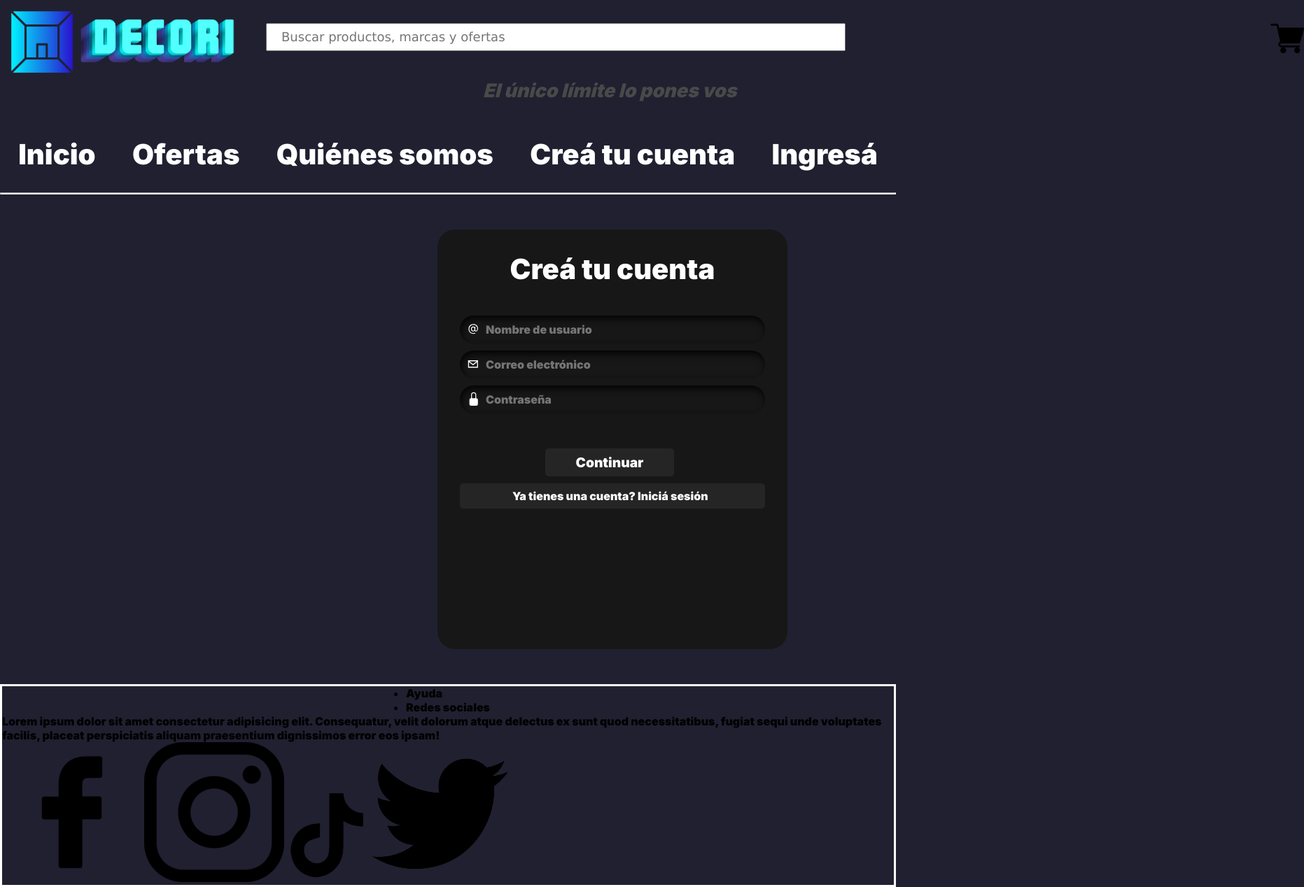
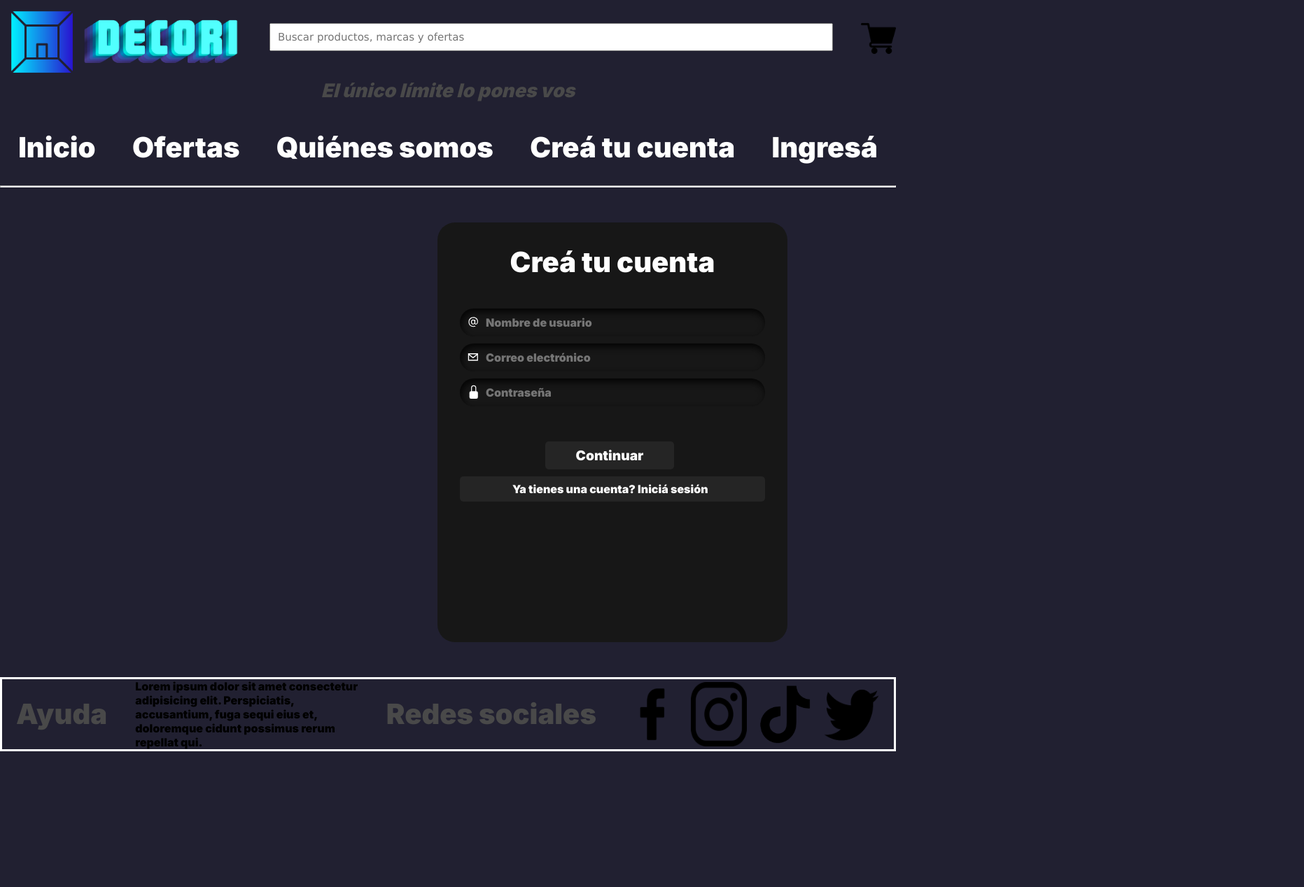
Before and after one commit to TomasMisrahi/Proyecto-JavaScript, a plain HTML site: page pages/crea-tu-cuenta.html in a window 1280 px wide. Shown: the whole page at 70% size, 1863 px wide, since content can reach past the window. After the commit the page ends 1074 px from the top, so only its background shows below. Drawn offline with Linux system fonts and the light colour scheme.

Commit message:
19/09/2023

```diff
--- a/css/style.css
+++ b/css/style.css
@@ -7,8 +7,10 @@
 
 /*header de todos los html*/
 
-body {
-    width: 100vw;
+
+.header-up {
+    display: flex;
+    justify-content: start;
 }
 
 .logo-decori {
@@ -19,35 +21,35 @@ body {
 
 .decori {
     width: 18.75rem;
-    margin-top: -7.875rem;
-    margin-left: 5rem;
+    margin-top: -11px;
+    margin-left: -25px;
+
 }
 
 .barra-de-busqueda {
-    margin-top: -6.8125rem;
-    margin-left: 23.75rem;
-}
-
-.barra-de-busqueda input {
+    margin-top: 33px;
+    padding: 10px;
+    width: 66%;
+    height: 40px;
     font-family: 'verdana';
-    width: 92%;
-    height: 2.5rem;
-    padding: 0 1.25rem;
-    font-size: 1.125rem;
+    font-size: 15px;
     outline: none;
+    ;
 }
 
 .carrito-de-compras {
-    position: absolute;
-    margin-top: -2.625rem;
-    margin-left: 1815px;
-    width: 3rem;
+    margin-top: 30px;
+    margin-left: 40px;
+    width: 50px;
+    height: 50px;
+
 }
 
 .frase {
+    display: flex;
+    justify-content: center;
+    margin-top: -30px;
     color: #494949;
-    margin-top: 40px;
-    margin-left: 690px;
     font-size: 27px;
     font-style: italic;
 }
@@ -61,7 +63,7 @@ body {
     justify-content: space-around;
     list-style: none;
     font-size: 40px;
-    margin-top: 50px;
+    margin-top: 40px;
     width: 100%;
 }
 
@@ -88,7 +90,7 @@ body {
 
 /*footer de todos los html*/
 
-.flex-footer {
+footer {
     display: flex;
     flex-wrap: wrap;
     align-items: center;
@@ -99,21 +101,22 @@ body {
     width: 100%;
 }
 
-.textos-redes {
+.titulos-footer {
     color: #494949;
     font-size: 40px;
 }
 
 .lorem-footer {
+    color: black;
     width: 25%;
 }
 
-.img-footer {
+.imagenes-footer {
     display: flex;
     gap: 15px;
 }
 
-.img-footer img {
+.imagenes-footer img {
     width: 80px;
 }
 
@@ -165,7 +168,7 @@ body {
 */
 /*index.html*/
 
-.grid-main-index {
+.main-index {
     display: grid;
     grid-template-columns: repeat(2, 49%);
     justify-content: center;
@@ -181,16 +184,12 @@ body {
     border-color: white;
 }
 
-.fotos-grid {
+.fotos-grid-index {
     display: flex;
     width: 100%;
     justify-content: center;
 }
-/*
-.fotos-grid img {
-    width: 100%;
-}
-*/
+
 .pokemons h2 {
     color: white;
     margin-top: 20px;
@@ -203,12 +202,6 @@ body {
     margin-left: 20px;
 }
 
-/*
-.pokemons img {
-    margin-top: 20px;
-    margin-left: 75px;
-}
-*/
 .art-toys {
     grid-column: 2/ 3;
     grid-row: 1 / 2;
@@ -253,9 +246,6 @@ body {
     margin-top: 10px
 }
 
-.foto-superheroe {
-}
-
 .figuras-clasicas {
     grid-column: 2 / 3;
     grid-row: 2 / 3;
@@ -275,20 +265,19 @@ body {
     margin-left: 20px;
 }
 
-.clasicas {
+.imagenes-figuras-clasicas {
     display: flex;
     width: 50%;
     justify-content: center;
 }
 
-.clasicas img {
-width: 65%;
+.imagenes-figuras-clasicas img {
+    width: 65%;
 }
 
 .los-mas-vendidos {
     width: 98%;
     margin-top: 10px;
-    margin-left: 1%;
     border-style: solid;
     border-color: white;
 }
@@ -300,25 +289,24 @@ width: 65%;
     font-size: 40px;
 }
 
-
 .los-mas-vendidos img:nth-child(2) {
-    width: 15%;
+    width: 19%;
 }
 
 .los-mas-vendidos img:nth-child(3) {
-    width: 9%;
+    width: 11%;
 }
 
 .los-mas-vendidos img:nth-child(4) {
-    width: 15%;
+    width: 16%;
 }
 
 .los-mas-vendidos img:nth-child(5) {
-    width: 30%;
+    width: 27%;
 }
 
 .los-mas-vendidos img:nth-child(6) {
-    width: 20%;
+    width: 24%;
 }
 
 @media (max-width:768px) {
--- a/pages/crea-tu-cuenta.html
+++ b/pages/crea-tu-cuenta.html
@@ -15,20 +15,14 @@
 
 <body>
     <header>
-        <div>
+        <div class="header-up">
             <a href="../index.html">
-                <img src="../assets/img/logo-proyecto-coder-house.png" alt="Logo Decori" class="logo-decori">
+                <img src="../assets/img/logo-decori.png" alt="Logo Decori" class="logo-decori">
             </a>
-        </div>
-        <div>
             <a href="../index.html">
                 <img src="../assets/img/decori.png" alt="Decori" class="decori">
             </a>
-        </div>
-        <div class="barra-de-busqueda">
-            <input type="text" placeholder="Buscar productos, marcas y ofertas" required>
-        </div>
-        <div>
+            <input type="text" placeholder="Buscar productos, marcas y ofertas" required class="barra-de-busqueda">
             <img src="../assets/img/carrito-de-compras.png" alt="Carrito de compras" class="carrito-de-compras">
         </div>
         <p class="frase">
@@ -81,22 +75,19 @@
             <a class="button3-crea-tu-cuenta" href="./ingresa.html">Ya tienes una cuenta? Iniciá sesión</a>
         </form>
     </main>
-    <footer class="flex-footer">
-        <section class="titulos-footer">
-            <ul>
-                <li>Ayuda</li>
-                <li>Redes sociales</li>
-            </ul>
-        </section>
-        <section class="enlaces-footer">
-            <p>Lorem ipsum dolor sit amet consectetur adipisicing elit. Consequatur, velit dolorum
-                atque delectus ex sunt quod necessitatibus, fugiat sequi unde voluptates facilis, placeat perspiciatis
-                aliquam praesentium dignissimos error eos ipsam!</p>
+    <footer>
+        <p class="titulos-footer">Ayuda</p>
+        <p class="lorem-footer">Lorem ipsum dolor sit amet consectetur adipisicing elit. Perspiciatis, accusantium, fuga
+            sequi eius et,
+            doloremque cidunt possimus
+            rerum repellat qui.</p>
+        <p class="titulos-footer">Redes sociales</p>
+        <div class="imagenes-footer">
             <img src="../assets/img/facebook.png" alt="Facebook">
             <img src="../assets/img/instagram.png" alt="Instagram">
             <img src="../assets/img/tik-tok.png" alt="Tik tok">
             <img src="../assets/img/twitter.png" alt="Twitter">
-        </section>
+        </div>
     </footer>
 </body>
 
```
Also changed, not shown: index.html (+22 -27 lines), pages/ingresa.html (+12 -21 lines), pages/ofertas.html (+12 -21 lines), pages/quienes-somos.html (+12 -21 lines), assets/img/logo-decori.png (added).
